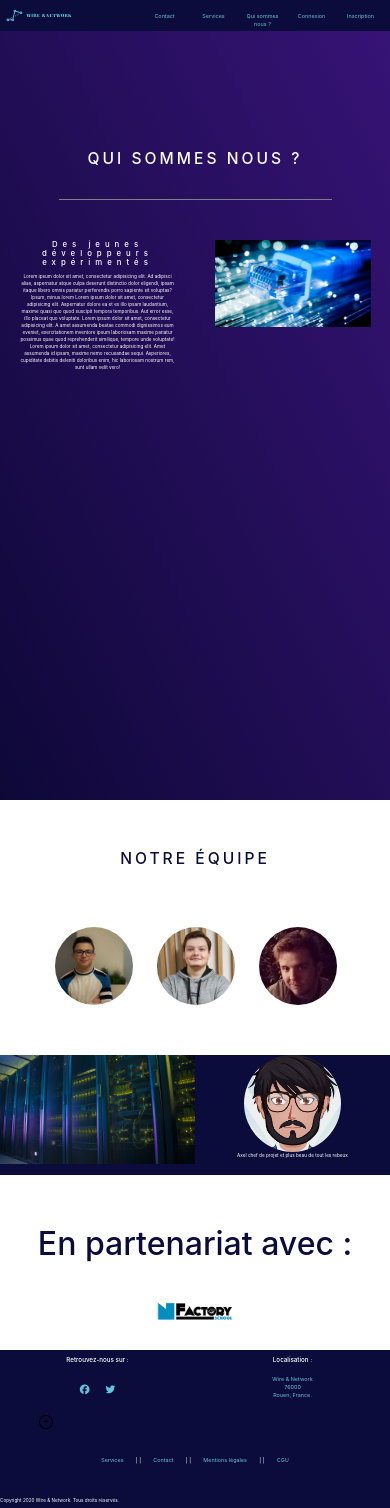
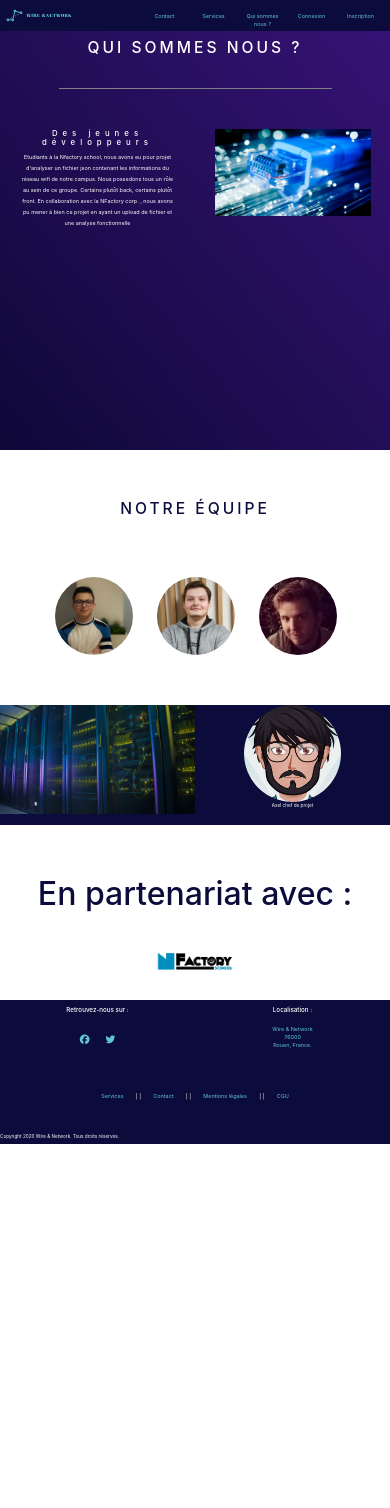
Before and after one commit to AxelBarbeHusson/reseaux, a PHP site: page /quisommesnous.php in a window 390 px wide. After the commit the page ends 1144 px from the top, so only its background shows below. Run offline with PHP 8.4, Linux system fonts and the light colour scheme; a stand-in replaces the project's code that opens the database connection; some libraries are stand-ins or nearby versions.

Commit message:
modif fin

```diff
--- a/assets/css/style.css
+++ b/assets/css/style.css
@@ -311,7 +311,8 @@ nav li a:hover {
 }
 #groupe1 .gauche p {
     text-align: center;
-    font-size: 1.2vw;
+    font-size: 1.4vw;
+    line-height: 200%;
 }
 
 
@@ -743,3 +754,17 @@ footer h4 {
 i.material-icons {
     color: #FFF;
 }
+
+@media screen and (max-width: 800px){
+    #choose_home {
+        padding-top: 80px;
+        height: 400px;
+    }
+    #presentation_home{
+        padding: 0px;
+    }
+    #groupe1 {
+        height: 450px;
+        padding-top: 10%;
+    }
+}
--- a/contact.php
+++ b/contact.php
@@ -148,6 +148,7 @@ include('inc/header.php'); ?>
                         turpis velit, rhoncus eu, luctus et interdum adipiscing wisi. Etiam ullamcorper.</p>
                 </div>
                 <?php
+                $number = 5;
                 $sql = "SELECT * FROM questions";
                 $resultat = $pdo->query($sql);
                 $ligne = $resultat->fetch();
@@ -155,9 +156,9 @@ include('inc/header.php'); ?>
                         if (!empty($ligne['question'])) {
                             if (!empty($ligne['reponse'])) {
                                 foreach ($ligne as $ligne['id_user']) {
-
+                                                    $number++;
                                     echo '
-                <button class="accordion"><span class="num">6</span>' . $ligne['question'] . '</button>
+                <button class="accordion"><span class="num">'. $number .' - </span>' . $ligne['question'] . '</button>
                 <div class="panel">
                     <p>' . $ligne['reponse'] . '</p>
                 </div>';
--- a/forgetpsw.php
+++ b/forgetpsw.php
@@ -21,14 +21,14 @@ if (!empty($_POST['submitted'])){
         $html = '<a href="modifpsw.php?email=' . $email . '&token=' . $token . '">C\'est ici</a>';
         echo $html;
     } else {
-        $errors['email'] = 'Prends moi pour un con';
+        $errors['email'] = 'Rentrez votre email correctement;
     }
 }
 
 include('inc/header.php'); ?>
     <div class="wrap">
         <div class="clear"></div>
-        <h1> Mot de passe oublié </h1>
+        <h1 class="wpforget"> Mot de passe oublié </h1>
 
         <form class="inscri" action="" method="post">
             <label for="email">E-mail : </label>
--- a/inc/footer.php
+++ b/inc/footer.php
@@ -27,7 +27,6 @@
                 <li>Rouen, France.</li>
             </ul>
         </div>
-        <a href="#balise" class="scroll"><i class="material-icons" >arrow_drop_up</i></a>
     </section>
 <div class="clear"></div>
     <div class="barfooter">
--- a/inc/header.php
+++ b/inc/header.php
@@ -42,7 +42,7 @@
 
             <?php } else { ?>
                 <li><a href="logout.php" >Deconnexion</a></li>
-                <li><a href="quisommesnous.php" >Qui sommes nous ?</a></li>
+                <li><a href="quisommesnous.php" class="who">Qui sommes nous ?</a></li>
                 <li><a href="services.php" >Services</a></li>
                 <li ><a href="contact.php" >Contact</a></li>
             <?php } ?>
--- a/quisommesnous.php
+++ b/quisommesnous.php
@@ -13,18 +13,8 @@ require('inc/header.php')
         <h2 class="qui">Qui sommes nous ?</h2>
         <div class="bar"></div>
         <div class="gauche">
-            <h3 id="titreblabla">Des jeunes développeurs expérimentés</h3>
-            <p id="blabla1">Lorem ipsum dolor sit amet, consectetur adipisicing elit. Ad adipisci alias, aspernatur
-                atque culpa
-                deserunt distinctio dolor eligendi, ipsam itaque libero omnis pariatur perferendis porro sapiente sit
-                voluptas?
-                Ipsum, minus.lorem Lorem ipsum dolor sit amet, consectetur adipisicing elit. Aspernatur dolore ea et ex
-                illo ipsam laudantium, maxime quasi quo quod suscipit tempora temporibus. Aut error esse, illo placeat
-                quo voluptate. Lorem ipsum dolor sit amet, consectetur adipisicing elit. A amet assumenda beatae commodi
-                dignissimos eum eveniet, exercitationem inventore ipsum laboriosam maxime pariatur possimus quae quod
-                reprehenderit similique, tempore unde voluptate! Lorem ipsum dolor sit amet, consectetur adipisicing
-                elit. Amet assumenda id ipsam, maxime nemo recusandae sequi. Asperiores, cupiditate debitis deleniti
-                doloribus enim, hic laboriosam nostrum rem, sunt ullam velit vero!</p>
+            <h3 id="titreblabla">Des jeunes développeurs</h3>
+            <p id="blabla1">Etudiants à la Nfactory school, nous avons eu pour projet d'analyser un fichier json contenant les informations du réseau wifi de notre campus. Nous possedons tous un rôle au sein de ce groupe. Certains plutôt back, certains plutôt front. En collaboration avec la NFactory corp. , nous avons pu mener à bien ce projet en ayant un upload de fichier et une analyse fonctionnelle</p>
 
         </div>
         <img id="rj45" src="assets/img/RJ45.png" alt="image cable">
@@ -45,7 +35,7 @@ require('inc/header.php')
         <img id="serv" src="assets/img/Serveur.jpeg" alt="">
         <div id="float">
             <img id="axel" src="assets/img/axel.jfif" alt="">
-            <p id="blabla3">Axel chef de projet et plus beau de tout les rebeux</p>
+            <p id="blabla3">Axel chef de projet</p>
         </div>
 
         <div class="clear"></div>
```
Also changed, not shown: other parts of assets/css/style.css (+16 -6 lines).
